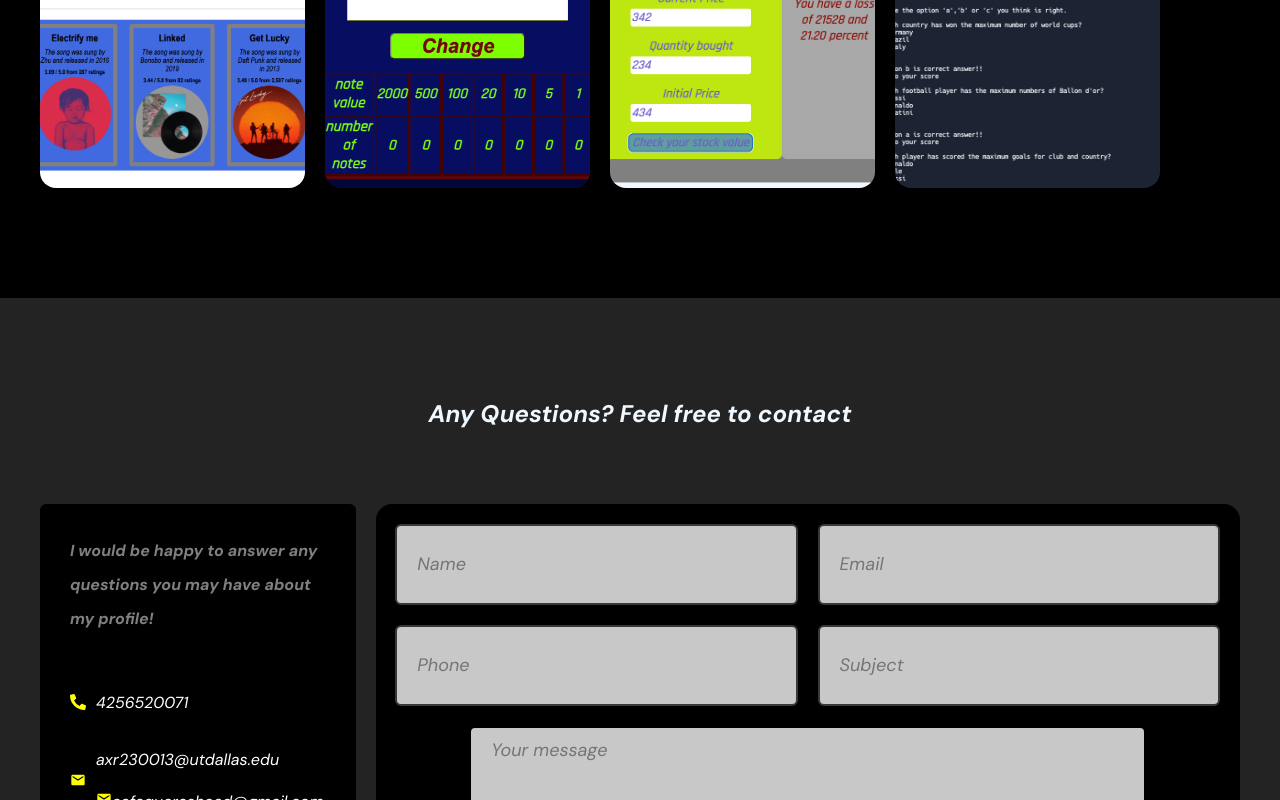
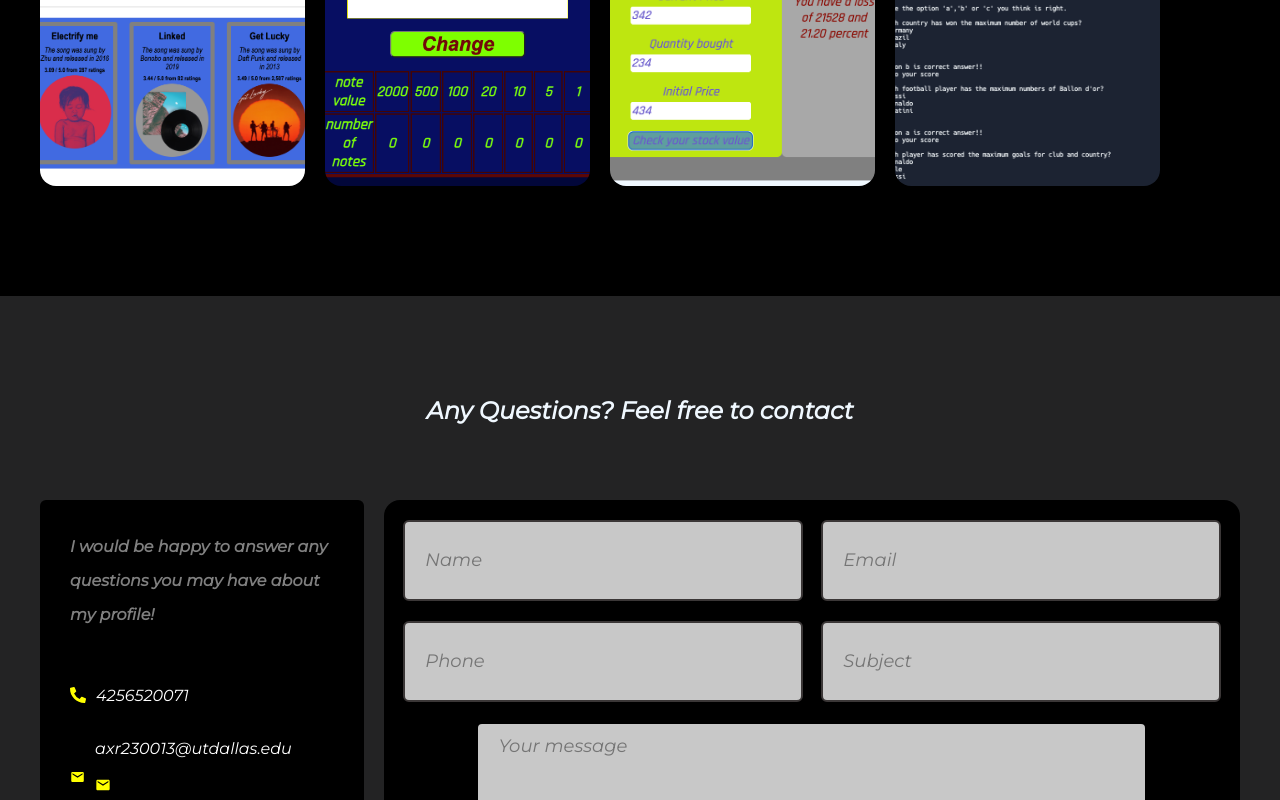
Before and after one commit to ofi5/Aafaque_Portfolio, a React (Create React App) app: page / in a window 1280 px wide. Shown: the part 2000-2800 px from the top of the page. Built offline with nearby package versions, Linux system fonts and the light colour scheme.

Commit message:
font check

```diff
--- a/src/app.css
+++ b/src/app.css
@@ -1,10 +1,11 @@
 
-@import url('https://fonts.googleapis.com/css2?family=DM+Sans:ital,opsz,wght@1,9..40,200;1,9..40,400;1,9..40,700&display=swap');
-
+@import url('https://fonts.googleapis.com/css2?family=Montserrat:ital,wght@0,400;1,100;1,400&display=swap');
 
 * {
     margin: 0;
-    font-family: 'DM Sans', sans-serif;
+
+    font-family: 'Montserrat', sans-serif;
+    font-style: italic;
 
 
 }
--- a/src/components/contact/form/index.jsx
+++ b/src/components/contact/form/index.jsx
@@ -82,7 +82,7 @@ const Form = () => {
                         {...register("phone_number", {
                             required: "Phone number is required",
                             minLength: {
-                                value: 8,
+                                value: 1,
                                 message: "Phone number is not valid",
                             },
                         })}
@@ -100,8 +100,8 @@ const Form = () => {
                         {...register("subject", {
                             required: "Subject is required",
                             minLength: {
-                                value: 10,
-                                message: "Minimum 10 characters required",
+                                value: 1,
+                                message: "Minimum 1 characters required",
                             },
                         })}
                     />
@@ -118,11 +118,11 @@ const Form = () => {
                         {...register("message", {
                             required: "Message is required",
                             minLength: {
-                                value: 20,
+                                value: 1,
                                 message: "Minimum 20 characters required",
                             },
                             maxLength: {
-                                value: 500,
+                                value: 1000,
                                 message: "Maximum 500 characters allowed",
                             },
                         })}
--- a/src/components/footer/index.jsx
+++ b/src/components/footer/index.jsx
@@ -44,12 +44,9 @@ const Footer = () => {
                     >
                         Portfolio
                     </li>
-                    <li
-                        className="footer-menu-item"
-                        onClick={() => scrollToSection("blogs")}
-                    >
-                        Blog & Articles
-                    </li>
+
+
+
                     <li
                         className="footer-menu-item"
                         onClick={() => scrollToSection("contact")}
--- a/src/components/intro/intro-content/style.css
+++ b/src/components/intro/intro-content/style.css
@@ -189,5 +189,6 @@
         padding: 25px;
         padding-top: 10px;
         margin-top: 0px ;
+        font-style: italic;
 
         color: rgb(255, 255, 255);}
--- a/src/components/intro/navigation-bar/style.css
+++ b/src/components/intro/navigation-bar/style.css
@@ -46,5 +46,6 @@
     font-size: 58px ;
     font-weight: 400;
     color: rgb(255, 255, 255);
+    font-style: italic;
 
 }
--- a/src/components/shared/CallToAction/style.css
+++ b/src/components/shared/CallToAction/style.css
@@ -13,6 +13,8 @@
     position: relative;
     overflow: hidden;
     margin: 5px;
+    border: solid 2px transparent;
+    z-index: 0;
 
     .text,
     .arrow-icon,
```
